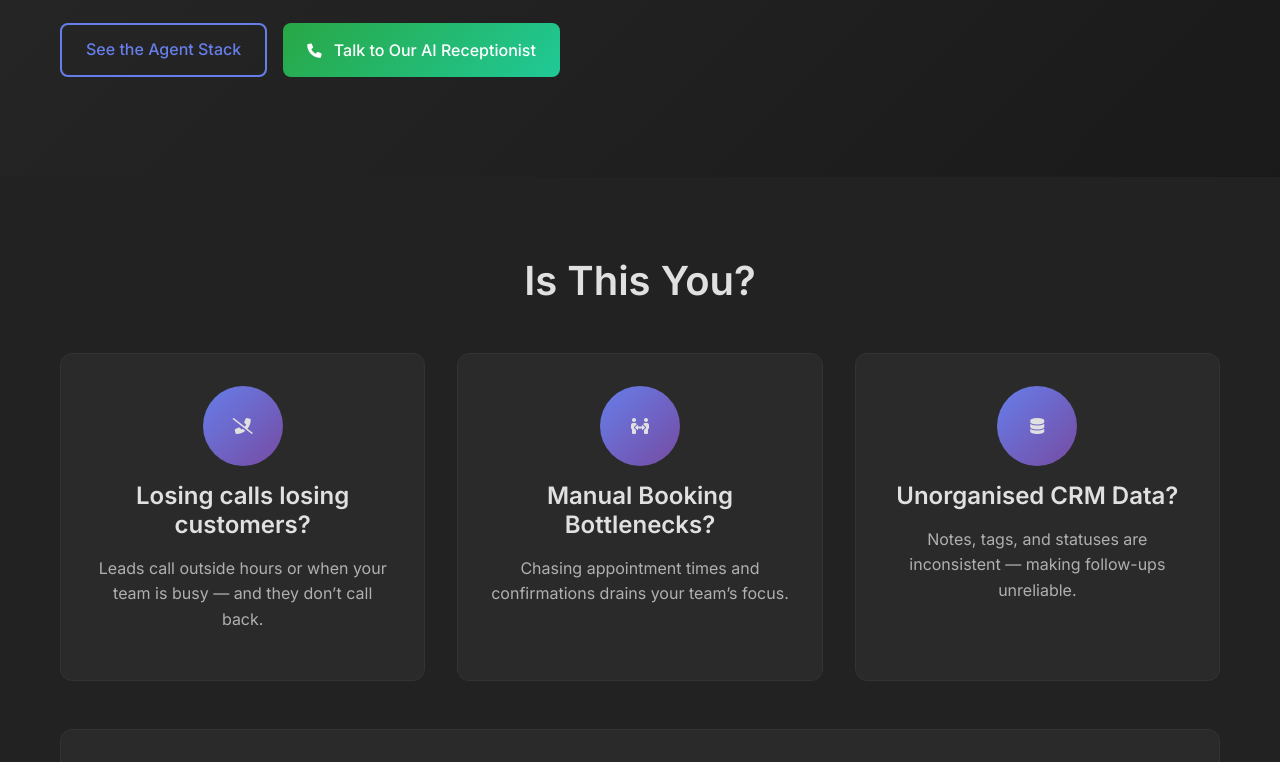
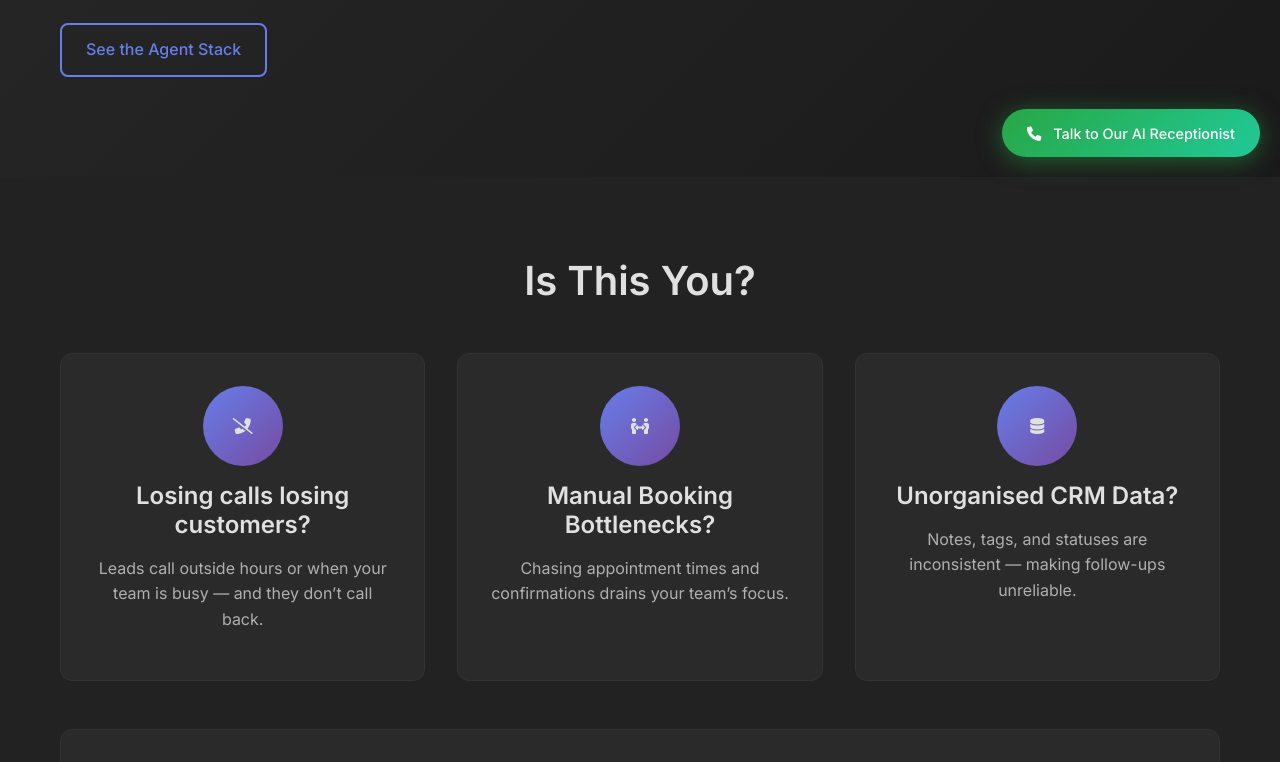
Before and after one commit to pac-dan/momentum_web, a website: page index.html in a window 1280 px wide. Shown: the part 623-1385 px from the top of the page. Drawn offline with Linux system fonts and the light colour scheme; no server answers.

Commit message:
Make VAPI button sticky and fix navigation - button now always visible with pulse animation

```diff
--- a/index.html
+++ b/index.html
@@ -32,6 +32,12 @@
         </div>
     </nav>
 
+    <!-- Sticky VAPI Button -->
+    <button id="vapi-call-btn" class="btn-vapi sticky-vapi">
+        <i class="fas fa-phone"></i>
+        Talk to Our AI Receptionist
+    </button>
+
     <!-- Hero Section -->
     <section id="home" class="hero">
         <div class="hero-container">
@@ -55,10 +61,6 @@
                 </div>
                 <div class="hero-cta">
                     <a href="#services" class="btn-secondary">See the Agent Stack</a>
-                    <button id="vapi-call-btn" class="btn-vapi">
-                        <i class="fas fa-phone"></i>
-                        Talk to Our AI Receptionist
-                    </button>
                 </div>
             </div>
             <div class="hero-image">
@@ -265,7 +267,7 @@
                 </div>
                 <div class="faq-item">
                     <h3>❓ What does pricing look like?</h3>
-                    <p>Simple monthly plans based on usage and integrations. No long-term contracts — we earn your business every month.</p>
+                    <p>Book a call and we'll discuss your specific needs and pricing.</p>
                 </div>
             </div>
             <div class="faq-cta">
@@ -346,7 +348,7 @@
                         <div class="form-group">
                             <textarea id="message" name="message" placeholder="Tell us your current tools (phone/CRM) and your biggest bottleneck" rows="4"></textarea>
                         </div>
-                        <button type="submit" class="btn-primary full-width">Book a No-Obligation Call</button>
+                        <button type="submit" class="btn-primary full-width">Book an Assessment Call</button>
                     </form>
                 </div>
             </div>
--- a/styles.css
+++ b/styles.css
@@ -117,6 +117,38 @@ p {
 .btn-vapi i {
     margin-right: 8px;
     font-size: 0.9rem;
+}
+
+/* Sticky VAPI Button */
+.sticky-vapi {
+    position: fixed;
+    bottom: 20px;
+    right: 20px;
+    z-index: 1000;
+    box-shadow: 0 4px 20px rgba(40, 167, 69, 0.3);
+    border-radius: 50px;
+    padding: 15px 25px;
+    font-size: 0.9rem;
+    min-width: auto;
+    animation: pulse 2s infinite;
+}
+
+@keyframes pulse {
+    0% {
+        box-shadow: 0 4px 20px rgba(40, 167, 69, 0.3);
+    }
+    50% {
+        box-shadow: 0 4px 25px rgba(40, 167, 69, 0.5);
+    }
+    100% {
+        box-shadow: 0 4px 20px rgba(40, 167, 69, 0.3);
+    }
+}
+
+.sticky-vapi:hover {
+    transform: translateY(-3px);
+    box-shadow: 0 8px 30px rgba(40, 167, 69, 0.4);
+    animation: none;
 }
 
 /* VAPI Button Responsive Styles */
```
